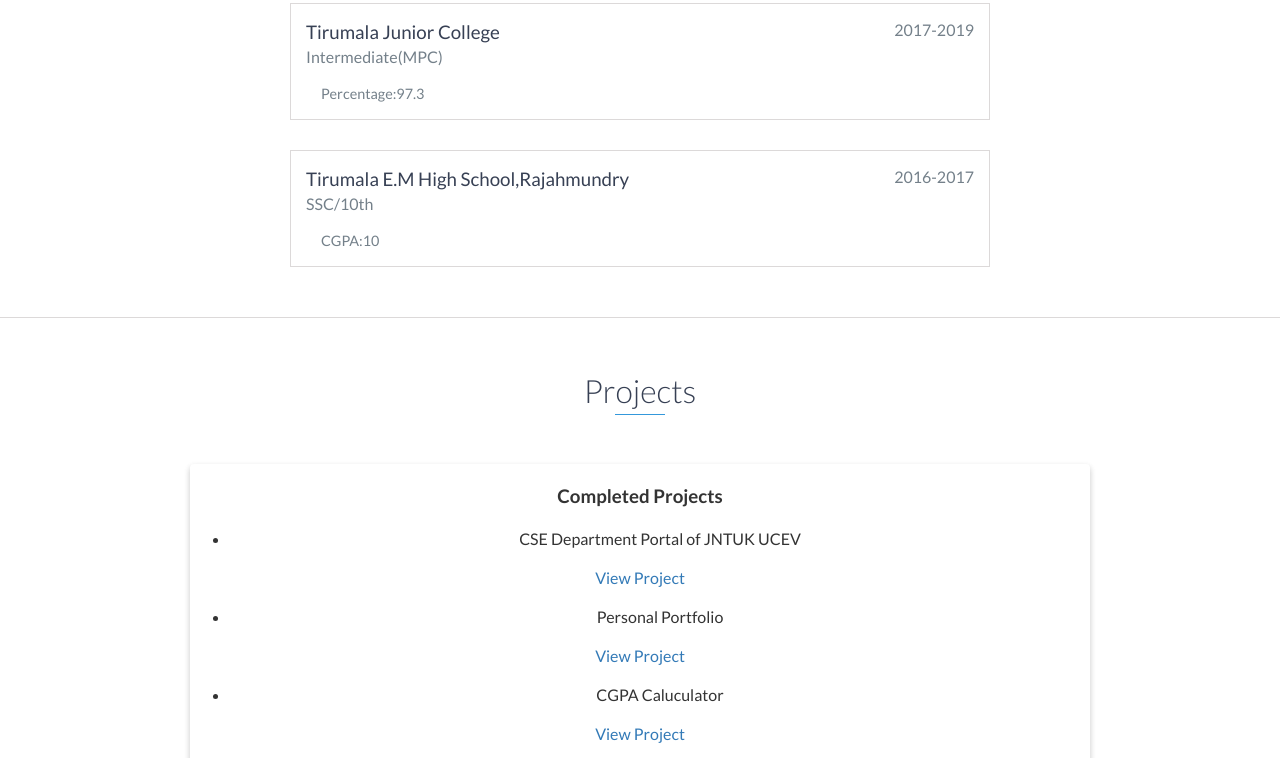
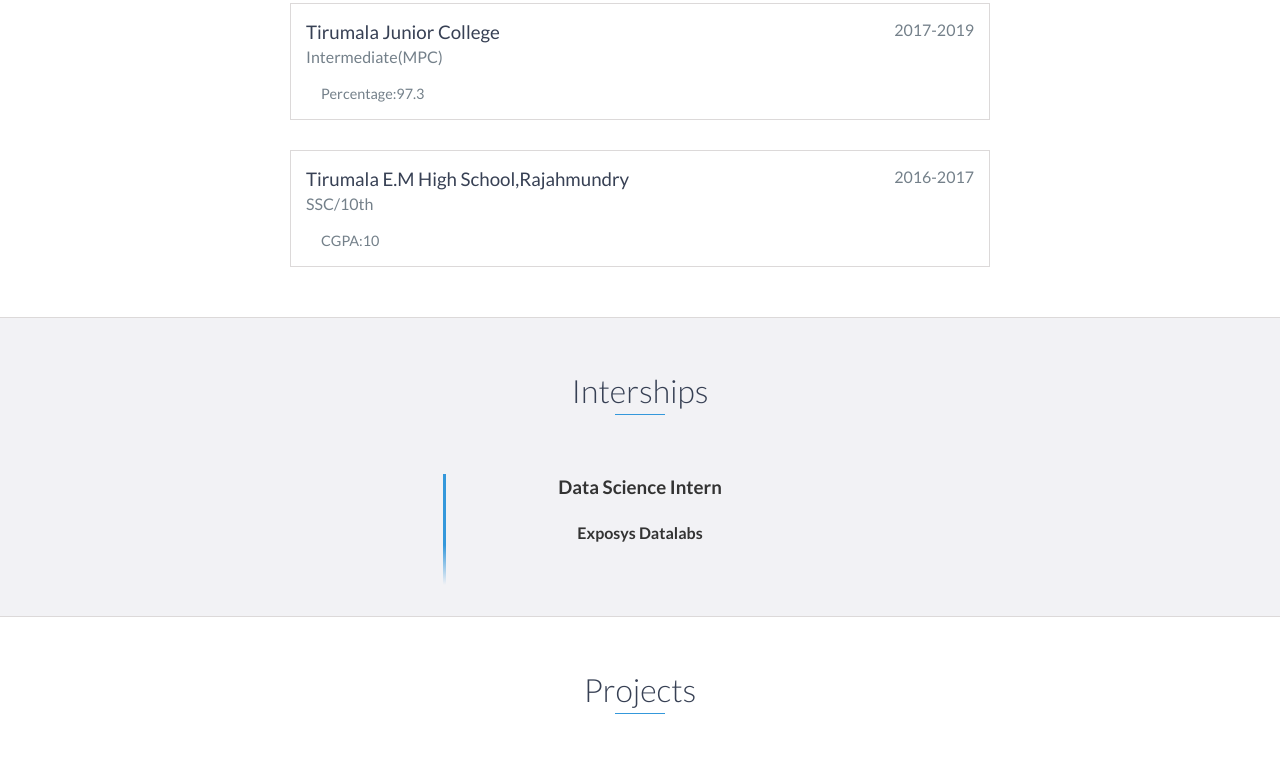
Before and after one commit to sameer6143/sameer6143, a website: page index.html in a window 1280 px wide. Shown: the part 1842-2600 px from the top of the page. Drawn offline with nearby package versions, Linux system fonts and the light colour scheme.

Commit message:
Update index.html

```diff
--- a/index.html
+++ b/index.html
@@ -81,7 +81,7 @@ for my career growth.</p>
     <!-- End #about -->
 
     <div id="experience" class="background-alt">
-        <h2 class="heading">Memberships/Experience</h2>
+        <h2 class="heading">Memberships</h2>
         <div id="experience-timeline">
             <div data-date="2021-till date">
                 <h3>Vice Chair at SBC-01024</h3>
@@ -130,6 +130,16 @@ for my career growth.</p>
     <!-- End #education -->
     <!-- End .education-block -->
     </div>
+
+	<div id="experience" class="background-alt">
+        <h2 class="heading">Interships</h2>
+        <div id="experience-timeline">
+            <div data-date="June 2021-July 2021">
+                <h3>Data Science Intern</h3>
+               <h4>Exposys Datalabs</h4>
+            </div>
+		</div>
+	</div>
     <div id="projects" class="#">
         <h2 class="heading">Projects</h2>
         <div class="container">
```
